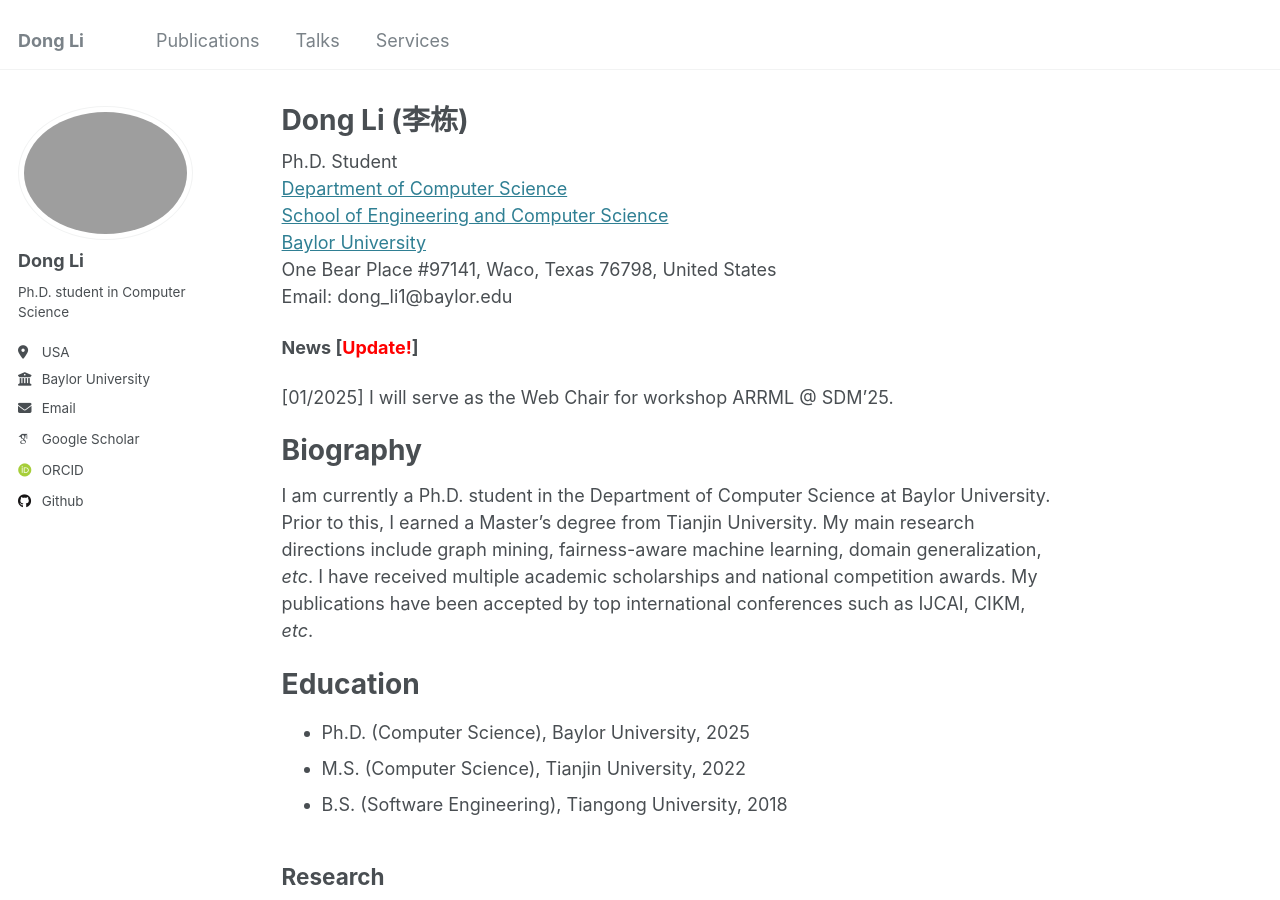
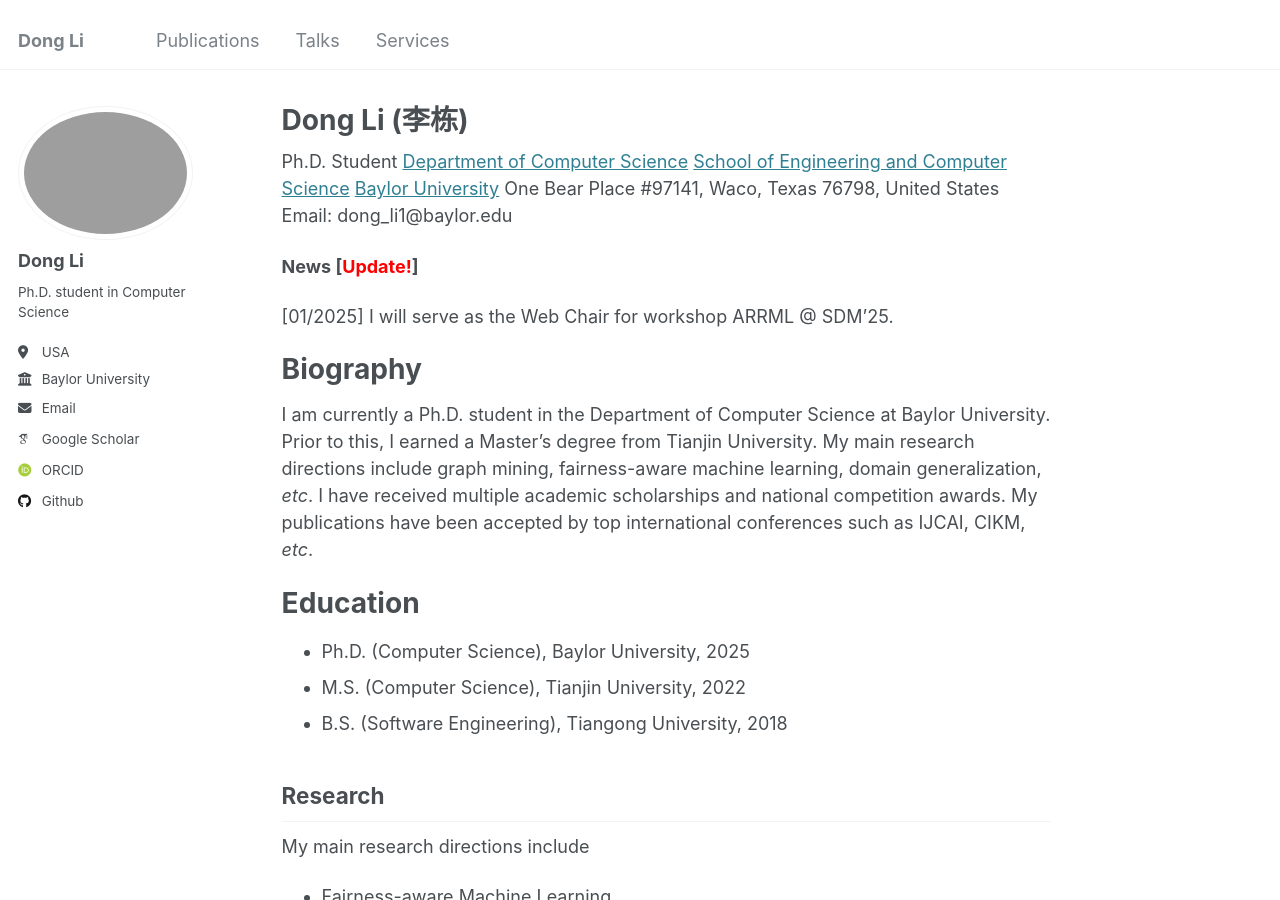
Before and after one commit to TurkeyWatanabe/dongli, a Jekyll site: the page built from _pages/about.md, in a window 1280 px wide and 900 px high. Built offline with Jekyll 4.4.1, drawn with Linux system fonts in a browser that asks for light colours; some web fonts are replaced.

```diff
--- a/_pages/about.md
+++ b/_pages/about.md
@@ -7,11 +7,11 @@ redirect_from:
   - /about.html
 ---
 
-Ph.D. Student<br>
-[Department of Computer Science](https://www.ecs.baylor.edu/computer-science)<br>
-[School of Engineering and Computer Science](https://www.ecs.baylor.edu/)<br>
-[Baylor University](https://www.baylor.edu/)<br>
-One Bear Place #97141, Waco, Texas 76798, United States<br>
+Ph.D. Student
+[Department of Computer Science](https://www.ecs.baylor.edu/computer-science)
+[School of Engineering and Computer Science](https://www.ecs.baylor.edu/)
+[Baylor University](https://www.baylor.edu/)
+One Bear Place #97141, Waco, Texas 76798, United States
 Email: dong_li1@baylor.edu
 
 **News [<span style="color:red">Update!</span>]**
```
